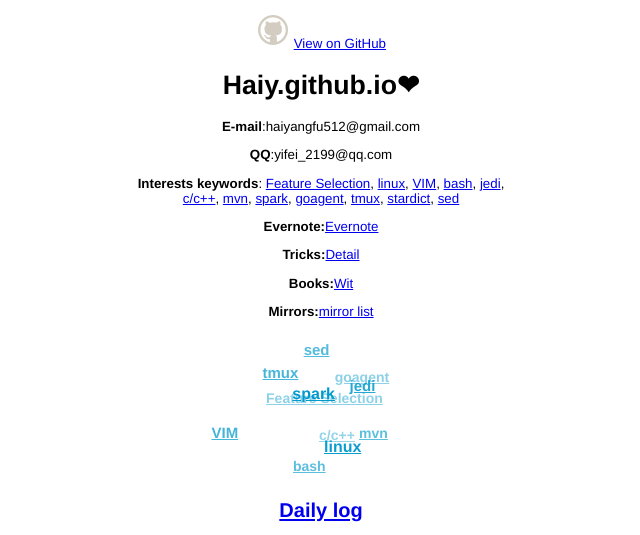
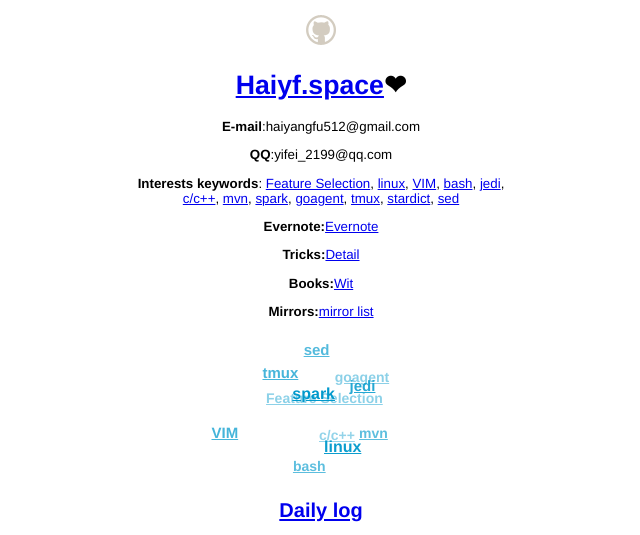
Before and after one commit to caratiger/haiy.github.io, a Jekyll site: the page old_data/index.html, which Jekyll copies as it is, in a window 1280 px wide, cut to the strip 0-535 px from the top of the page. Shown: the whole strip, without its empty margins (339-979 px from the left). Built offline with Jekyll 4.4.1, drawn with Linux system fonts in a browser that asks for light colours.

Commit message:
Update index.html

```diff
--- a/old_data/index.html
+++ b/old_data/index.html
@@ -3,8 +3,6 @@
   <head>
     <meta charset='utf-8'>
     <title>Haiy.github.io by haiy </title>
-
-
   </head>
 
 <style type="text/css">
@@ -21,14 +19,11 @@ body {
 
   <body>
       <img src='images/site-2.png'>
-    <a target="_blank" href="https://github.com/haiy">View on GitHub</a>
-
     <div class="shell">
-
       <header>
         <span class="ribbon-outer">
           <span class="ribbon-inner">
-              <h1>Haiy.github.io<script>document.write('&#10084')</script></h1>
+              <h1><a href="/">Haiyf.space</a><script>document.write('&#10084')</script></h1>
 
           </span>
           <span class="left-tail"></span>
```
